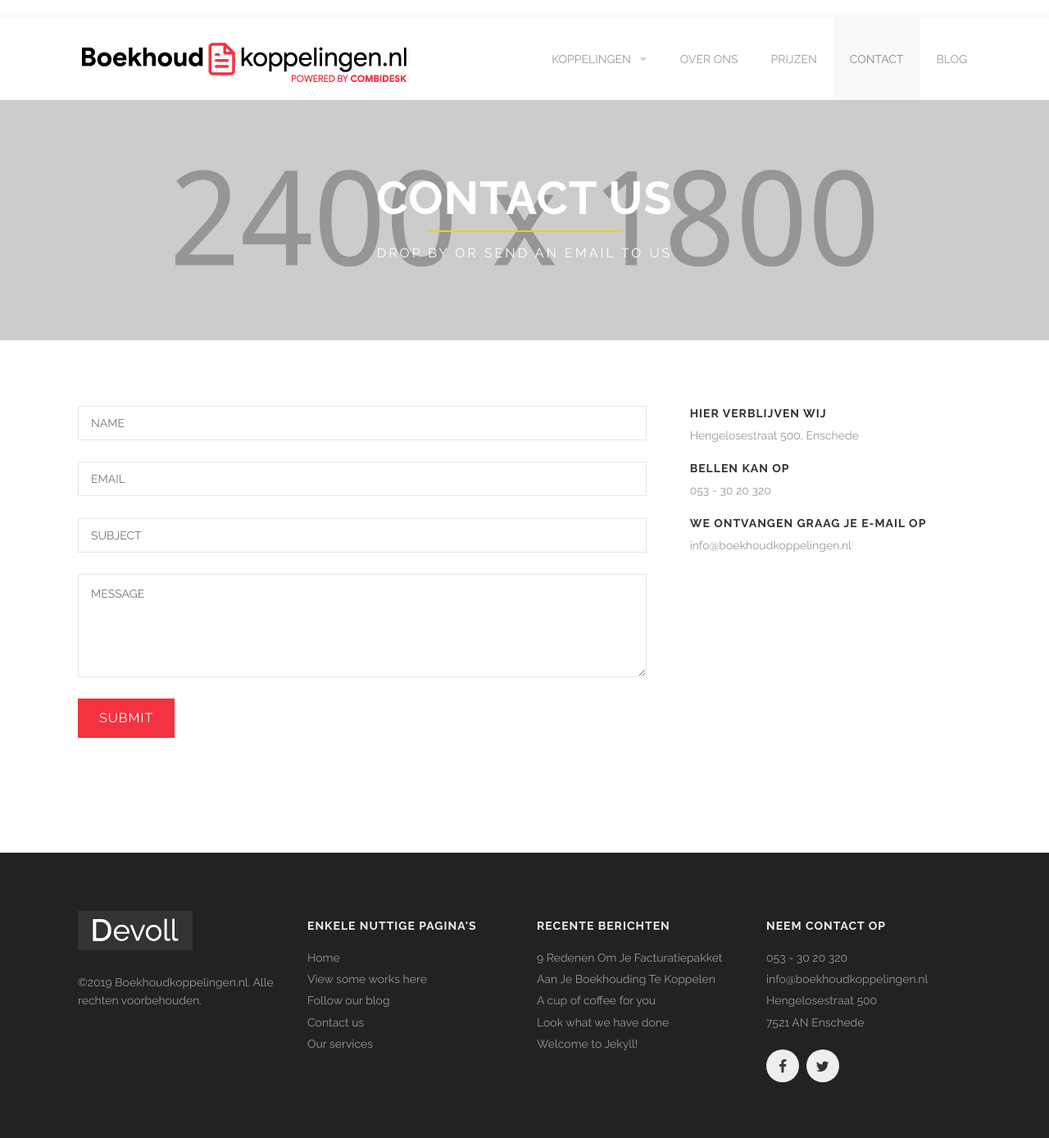
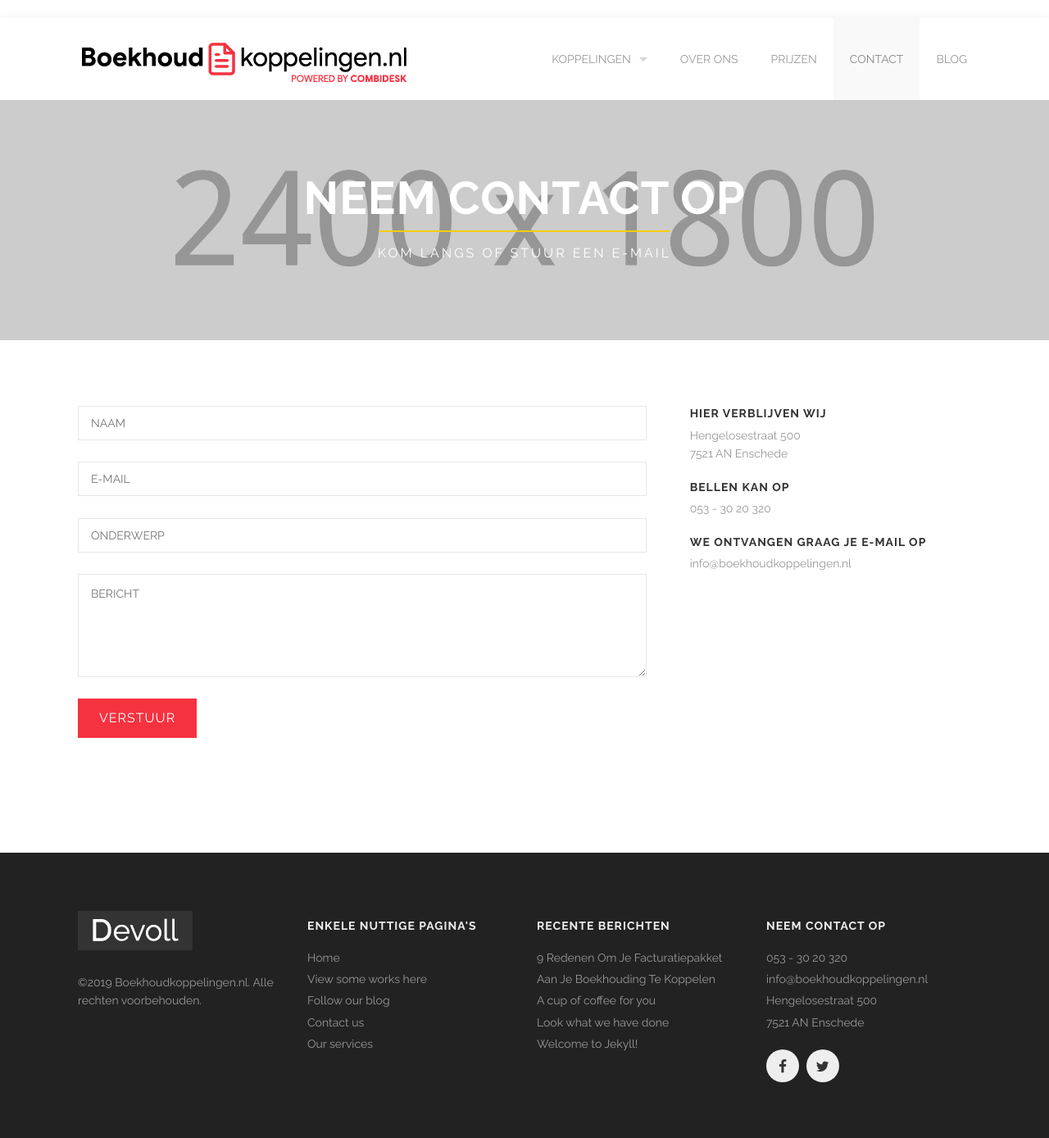
Before and after one commit to Combidesk/combidesk.github.io, a Jekyll site: the page built from contact.html, in a window 1280 px wide. Shown: the whole page at 82% size. Built offline with Jekyll 4.4.1, drawn with Linux system fonts in a browser that asks for light colours.

Commit message:
en -> nl'ish

```diff
--- a/contact.html
+++ b/contact.html
@@ -7,7 +7,7 @@ section_id: contact
 <div class='full parallax' style='background-image: url(images/@stock/contact-header-bg.jpg); color: #fff;'>
   <div class='row'>
     <div class='large-12 columns'>
-      {% include section-header.html title="Contact Us" tagline="Drop by or send an email to us" color="#fff" class="big" %}
+      {% include section-header.html title="Neem contact op" tagline="Kom langs of stuur een e-mail" color="#fff" class="big" %}
     </div>
   </div>
   <div class='four spacing'></div>
@@ -25,11 +25,11 @@ section_id: contact
                 </p>
               </div>
               <div class='medium-12 columns'>
-                <input class='required' name='name' placeholder='NAME' type='text'>
-                <input class='required email' name='email' placeholder='EMAIL' type='text'>
-                <input class='required' name='subject' placeholder='SUBJECT' type='text'>
-                <textarea class='required' name='message' placeholder='MESSAGE'></textarea>
-                <input class='button white' type='submit'>
+                <input class='required' name='name' placeholder='NAAM' type='text'>
+                <input class='required email' name='email' placeholder='E-MAIL' type='text'>
+                <input class='required' name='subject' placeholder='ONDERWERP' type='text'>
+                <textarea class='required' name='message' placeholder='BERICHT'></textarea>
+                <input class='button white' type='submit' value="Verstuur">
               </div>
             </form>
           </div>
@@ -39,7 +39,8 @@ section_id: contact
       <div class='medium-4 columns'>
         <div class='contact-details'>
           <h4>Hier verblijven wij</h4>
-          <p>Hengelosestraat 500, Enschede</p>
+          <p>Hengelosestraat 500<br/>
+          7521 AN Enschede</p>
           <h4>Bellen kan op</h4>
           <p>053 - 30 20 320</p>
           <h4>We ontvangen graag je e-mail op</h4>
```
